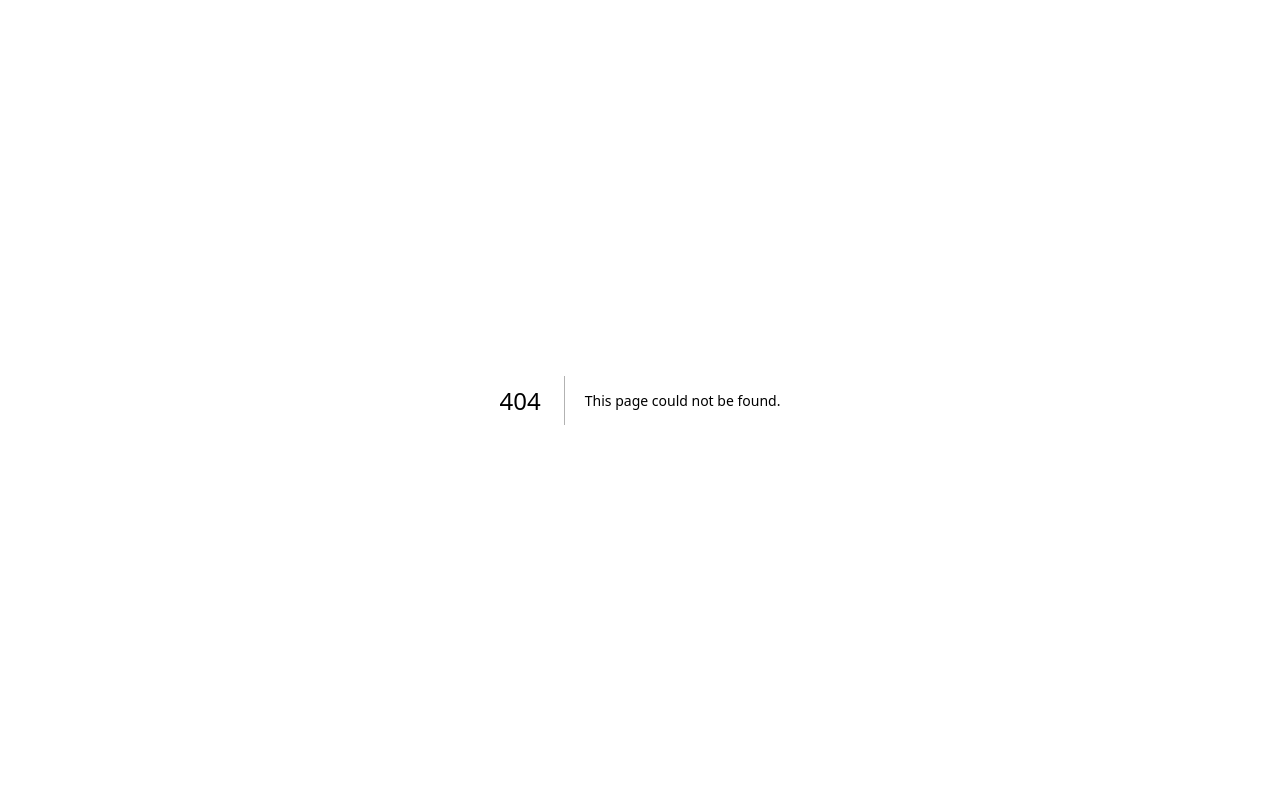
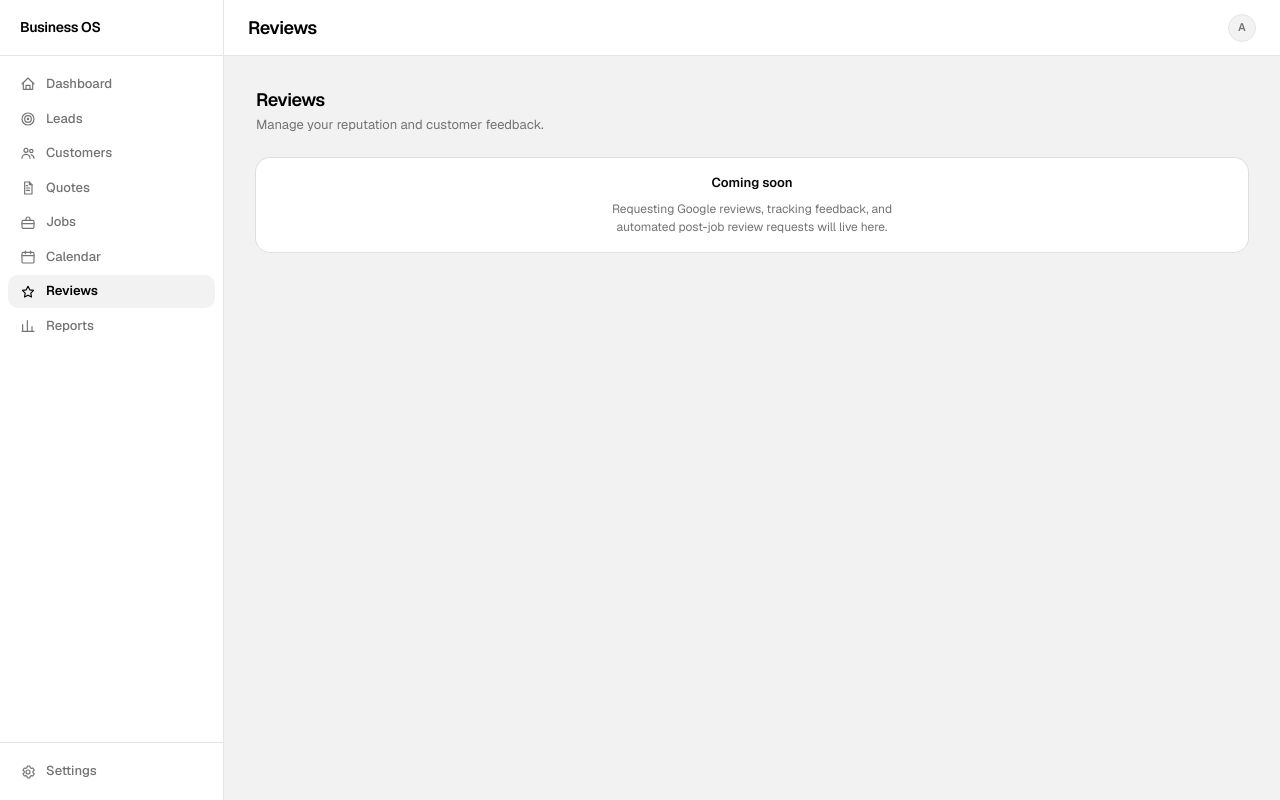
Before and after one commit to DevWorld888/bussines-os, a Next.js app: page /dashboard/reviews in a window 1280 px wide. Before the commit this address had no page. Built offline with nearby package versions, Linux system fonts and the light colour scheme.

Commit message:
pages news

```diff
--- /dev/null
+++ b/src/app/dashboard/calendar/page.tsx
@@ -0,0 +1,19 @@
+export default function CalendarPage() {
+  return (
+    <div className="flex flex-col gap-6">
+      <div>
+        <h2 className="t-heading text-[#000000]">Calendar</h2>
+        <p className="t-small text-[#737373] mt-1">
+          Schedule site visits, jobs, and follow-up reminders.
+        </p>
+      </div>
+
+      <div className="card-elevated flex flex-col items-center justify-center gap-2 py-20 text-center">
+        <p className="t-small font-semibold text-[#0a0a0a]">Coming soon</p>
+        <p className="t-caption text-[#737373] max-w-xs">
+          Site visits, job scheduling, and follow-up reminders will live here.
+        </p>
+      </div>
+    </div>
+  );
+}
--- /dev/null
+++ b/src/app/dashboard/reports/page.tsx
@@ -0,0 +1,20 @@
+export default function ReportsPage() {
+  return (
+    <div className="flex flex-col gap-6">
+      <div>
+        <h2 className="t-heading text-[#000000]">Reports</h2>
+        <p className="t-small text-[#737373] mt-1">
+          Track business performance over time.
+        </p>
+      </div>
+
+      <div className="card-elevated flex flex-col items-center justify-center gap-2 py-20 text-center">
+        <p className="t-small font-semibold text-[#0a0a0a]">Coming soon</p>
+        <p className="t-caption text-[#737373] max-w-xs">
+          Leads per month, quote conversion rate, revenue, top-performing
+          services, and lead sources will live here.
+        </p>
+      </div>
+    </div>
+  );
+}
--- /dev/null
+++ b/src/app/dashboard/reviews/page.tsx
@@ -0,0 +1,20 @@
+export default function ReviewsPage() {
+  return (
+    <div className="flex flex-col gap-6">
+      <div>
+        <h2 className="t-heading text-[#000000]">Reviews</h2>
+        <p className="t-small text-[#737373] mt-1">
+          Manage your reputation and customer feedback.
+        </p>
+      </div>
+
+      <div className="card-elevated flex flex-col items-center justify-center gap-2 py-20 text-center">
+        <p className="t-small font-semibold text-[#0a0a0a]">Coming soon</p>
+        <p className="t-caption text-[#737373] max-w-xs">
+          Requesting Google reviews, tracking feedback, and automated
+          post-job review requests will live here.
+        </p>
+      </div>
+    </div>
+  );
+}
--- a/src/components/dashboard/Sidebar.tsx
+++ b/src/components/dashboard/Sidebar.tsx
@@ -2,21 +2,42 @@
 
 import Link from "next/link";
 import { usePathname } from "next/navigation";
+import {
+  IconDashboard,
+  IconLeads,
+  IconCustomers,
+  IconQuotes,
+  IconJobs,
+  IconCalendar,
+  IconReviews,
+  IconReports,
+  IconSettings,
+} from "@/components/dashboard/icons";
 
-const navItems = [
-  { label: "Overview",   href: "/dashboard" },
-  { label: "Leads",      href: "/dashboard/leads" },
-  { label: "Customers",  href: "/dashboard/customers" },
-  { label: "Jobs",       href: "/dashboard/jobs" },
-  { label: "Quotes",     href: "/dashboard/quotes" },
-  { label: "Tasks",      href: "/dashboard/tasks" },
+export const navItems = [
+  { label: "Dashboard", href: "/dashboard",           icon: IconDashboard },
+  { label: "Leads",     href: "/dashboard/leads",     icon: IconLeads },
+  { label: "Customers", href: "/dashboard/customers", icon: IconCustomers },
+  { label: "Quotes",    href: "/dashboard/quotes",    icon: IconQuotes },
+  { label: "Jobs",      href: "/dashboard/jobs",      icon: IconJobs },
+  { label: "Calendar",  href: "/dashboard/calendar",  icon: IconCalendar },
+  { label: "Reviews",   href: "/dashboard/reviews",   icon: IconReviews },
+  { label: "Reports",   href: "/dashboard/reports",   icon: IconReports },
 ];
 
-const bottomItems = [
-  { label: "Settings", href: "/dashboard/settings" },
+export const bottomItems = [
+  { label: "Settings", href: "/dashboard/settings", icon: IconSettings },
 ];
 
-function NavLink({ href, label }: { href: string; label: string }) {
+function NavLink({
+  href,
+  label,
+  icon: Icon,
+}: {
+  href: string;
+  label: string;
+  icon: typeof IconDashboard;
+}) {
   const pathname = usePathname();
   const isActive = pathname === href;
 
@@ -24,12 +45,13 @@ function NavLink({ href, label }: { href: string; label: string }) {
     <Link
       href={href}
       className={[
-        "flex items-center px-3 py-[7px] rounded-[10px] text-[13px] transition-colors",
+        "flex items-center gap-2.5 px-3 py-[7px] rounded-[10px] text-[13px] transition-colors",
         isActive
           ? "bg-[#f2f2f2] text-[#000000] font-semibold"
           : "text-[#737373] font-medium hover:bg-[#f2f2f2] hover:text-[#0a0a0a]",
       ].join(" ")}
     >
+      <Icon className="shrink-0" />
       {label}
     </Link>
   );
@@ -46,16 +68,16 @@ export default function Sidebar() {
       </div>
 
       {/* Main nav */}
-      <nav className="flex-1 py-3 px-2 flex flex-col gap-0.5">
+      <nav className="flex-1 py-3 px-2 flex flex-col gap-0.5 overflow-y-auto">
         {navItems.map((item) => (
-          <NavLink key={item.href} href={item.href} label={item.label} />
+          <NavLink key={item.href} href={item.href} label={item.label} icon={item.icon} />
         ))}
       </nav>
 
       {/* Bottom nav */}
       <div className="py-3 px-2 border-t border-[#e5e5e5] flex flex-col gap-0.5">
         {bottomItems.map((item) => (
-          <NavLink key={item.href} href={item.href} label={item.label} />
+          <NavLink key={item.href} href={item.href} label={item.label} icon={item.icon} />
         ))}
       </div>
     </aside>
--- a/src/components/dashboard/Topbar.tsx
+++ b/src/components/dashboard/Topbar.tsx
@@ -3,31 +3,32 @@
 import Link from "next/link";
 import { usePathname } from "next/navigation";
 import { useState } from "react";
-
-const navItems = [
-  { label: "Overview",   href: "/dashboard" },
-  { label: "Leads",      href: "/dashboard/leads" },
-  { label: "Customers",  href: "/dashboard/customers" },
-  { label: "Jobs",       href: "/dashboard/jobs" },
-  { label: "Quotes",     href: "/dashboard/quotes" },
-  { label: "Tasks",      href: "/dashboard/tasks" },
-];
-
-const bottomItems = [
-  { label: "Settings", href: "/dashboard/settings" },
-];
+import { navItems, bottomItems } from "@/components/dashboard/Sidebar";
 
 const titles: Record<string, string> = {
-  "/dashboard":           "Overview",
+  "/dashboard":           "Dashboard",
   "/dashboard/leads":     "Leads",
   "/dashboard/customers": "Customers",
+  "/dashboard/quotes":    "Quotes",
   "/dashboard/jobs":      "Jobs",
-  "/dashboard/quotes":    "Quotes",
+  "/dashboard/calendar":  "Calendar",
+  "/dashboard/reviews":   "Reviews",
+  "/dashboard/reports":   "Reports",
   "/dashboard/tasks":     "Tasks",
   "/dashboard/settings":  "Settings",
 };
 
-function MobileNavLink({ href, label, onClick }: { href: string; label: string; onClick: () => void }) {
+function MobileNavLink({
+  href,
+  label,
+  icon: Icon,
+  onClick,
+}: {
+  href: string;
+  label: string;
+  icon: (typeof navItems)[number]["icon"];
+  onClick: () => void;
+}) {
   const pathname = usePathname();
   const isActive = pathname === href;
 
@@ -36,12 +37,13 @@ function MobileNavLink({ href, label, onClick }: { href: string; label: string;
       href={href}
       onClick={onClick}
       className={[
-        "flex items-center px-3 py-2 rounded-[10px] text-[14px] transition-colors",
+        "flex items-center gap-2.5 px-3 py-2 rounded-[10px] text-[14px] transition-colors",
         isActive
           ? "bg-[#f2f2f2] text-[#000000] font-semibold"
           : "text-[#737373] font-medium hover:bg-[#f2f2f2] hover:text-[#0a0a0a]",
       ].join(" ")}
     >
+      <Icon className="shrink-0" />
       {label}
     </Link>
   );
@@ -101,14 +103,14 @@ export default function Topbar() {
                 ✕
               </button>
             </div>
-            <nav className="flex-1 py-3 px-2 flex flex-col gap-0.5">
+            <nav className="flex-1 py-3 px-2 flex flex-col gap-0.5 overflow-y-auto">
               {navItems.map((item) => (
-                <MobileNavLink key={item.href} href={item.href} label={item.label} onClick={close} />
+                <MobileNavLink key={item.href} href={item.href} label={item.label} icon={item.icon} onClick={close} />
               ))}
             </nav>
             <div className="py-3 px-2 border-t border-[#e5e5e5] flex flex-col gap-0.5">
               {bottomItems.map((item) => (
-                <MobileNavLink key={item.href} href={item.href} label={item.label} onClick={close} />
+                <MobileNavLink key={item.href} href={item.href} label={item.label} icon={item.icon} onClick={close} />
               ))}
             </div>
           </aside>
--- /dev/null
+++ b/src/components/dashboard/icons.tsx
@@ -0,0 +1,101 @@
+type IconProps = {
+  className?: string;
+};
+
+const base = {
+  width: 16,
+  height: 16,
+  viewBox: "0 0 24 24",
+  fill: "none",
+  stroke: "currentColor",
+  strokeWidth: 1.75,
+  strokeLinecap: "round" as const,
+  strokeLinejoin: "round" as const,
+};
+
+export function IconDashboard({ className }: IconProps) {
+  return (
+    <svg {...base} className={className} aria-hidden="true">
+      <path d="M3 12 12 3l9 9" />
+      <path d="M5 10v10h14V10" />
+      <path d="M9 20v-6h6v6" />
+    </svg>
+  );
+}
+
+export function IconLeads({ className }: IconProps) {
+  return (
+    <svg {...base} className={className} aria-hidden="true">
+      <circle cx="12" cy="12" r="9" />
+      <circle cx="12" cy="12" r="5" />
+      <circle cx="12" cy="12" r="1" />
+    </svg>
+  );
+}
+
+export function IconCustomers({ className }: IconProps) {
+  return (
+    <svg {...base} className={className} aria-hidden="true">
+      <circle cx="9" cy="8" r="3" />
+      <path d="M3 20c0-3.3 2.7-6 6-6s6 2.7 6 6" />
+      <circle cx="17" cy="9" r="2.5" />
+      <path d="M21 20c0-2.5-1.8-4.6-4.2-5.4" />
+    </svg>
+  );
+}
+
+export function IconQuotes({ className }: IconProps) {
+  return (
+    <svg {...base} className={className} aria-hidden="true">
+      <path d="M7 3h7l4 4v14H7z" />
+      <path d="M14 3v4h4" />
+      <path d="M9.5 12h5M9.5 15.5h5M9.5 8.5h2" />
+    </svg>
+  );
+}
+
+export function IconJobs({ className }: IconProps) {
+  return (
+    <svg {...base} className={className} aria-hidden="true">
+      <rect x="3" y="8" width="18" height="12" rx="2" />
+      <path d="M9 8V6a3 3 0 0 1 3-3v0a3 3 0 0 1 3 3v2" />
+      <path d="M3 13h18" />
+    </svg>
+  );
+}
+
+export function IconCalendar({ className }: IconProps) {
+  return (
+    <svg {...base} className={className} aria-hidden="true">
+      <rect x="3" y="5" width="18" height="16" rx="2" />
+      <path d="M3 10h18" />
+      <path d="M8 3v4M16 3v4" />
+    </svg>
+  );
+}
+
+export function IconReviews({ className }: IconProps) {
+  return (
+    <svg {...base} className={className} aria-hidden="true">
+      <path d="M12 3.5l2.6 5.3 5.8.8-4.2 4.1 1 5.8-5.2-2.7-5.2 2.7 1-5.8-4.2-4.1 5.8-.8z" />
+    </svg>
+  );
+}
+
+export function IconReports({ className }: IconProps) {
+  return (
+    <svg {...base} className={className} aria-hidden="true">
+      <path d="M4 20V10M11 20V4M18 20v-7" />
+      <path d="M3 20h18" />
+    </svg>
+  );
+}
+
+export function IconSettings({ className }: IconProps) {
+  return (
+    <svg {...base} className={className} aria-hidden="true">
+      <circle cx="12" cy="12" r="3" />
+      <path d="M19.4 13a7.5 7.5 0 0 0 0-2l2-1.5-2-3.5-2.4.6a7.6 7.6 0 0 0-1.7-1l-.4-2.6h-4l-.4 2.6a7.6 7.6 0 0 0-1.7 1l-2.4-.6-2 3.5 2 1.5a7.5 7.5 0 0 0 0 2l-2 1.5 2 3.5 2.4-.6a7.6 7.6 0 0 0 1.7 1l.4 2.6h4l.4-2.6a7.6 7.6 0 0 0 1.7-1l2.4.6 2-3.5z" />
+    </svg>
+  );
+}
```
